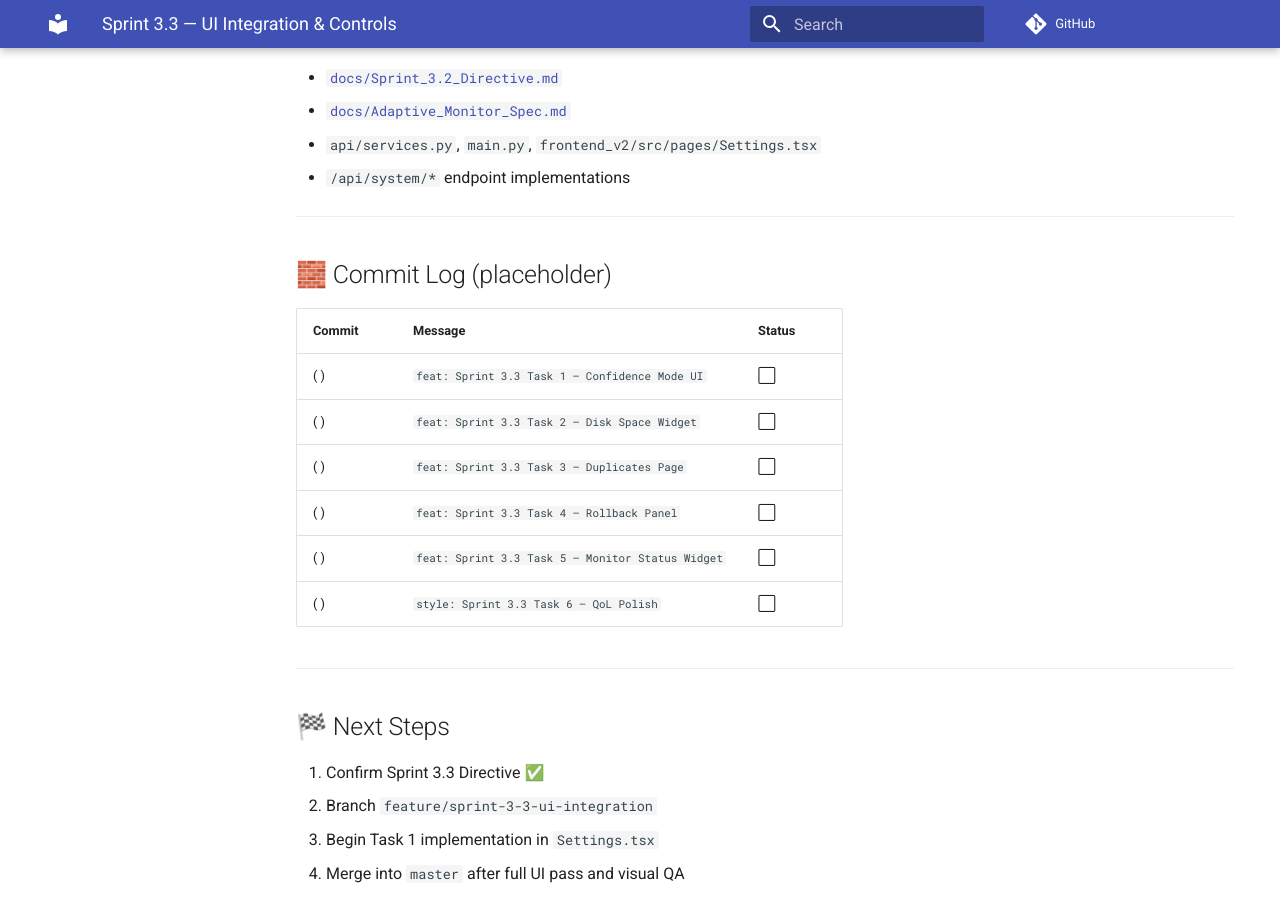
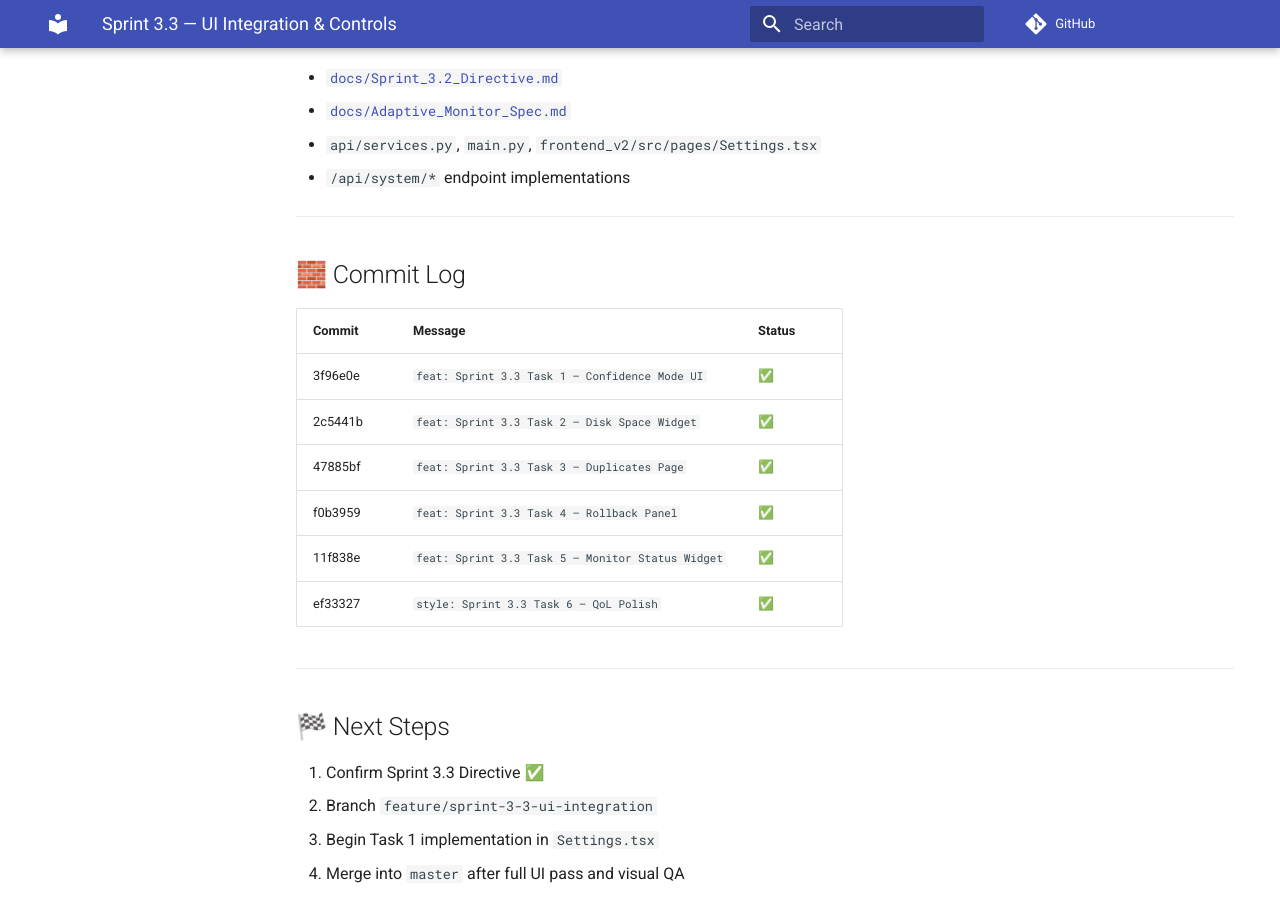
Before and after one commit to thebearwithabite/ai-file-organizer, an MkDocs documentation site: the page built from docs/Sprint_3.3_Directive.md, in a window 1280 px wide and 900 px high, scrolled down 2279 px. Built offline with MkDocs 1.6.1 and Material for MkDocs 9.7.7, drawn with Linux system fonts in a browser that asks for light colours; comment, search, counter and statistics services are not loaded; the version menu is left out.

Commit message:
docs: Sprint 3.3 Complete — Update directive with commit hashes
Updated Sprint 3.3 directive to reflect completion:
- Status changed from Planned to Complete
- Added completion date: 2025-11-07
- Updated commit log with all 6 task hashes
- All tasks marked as ✅ complete

Sprint 3.3 successfully delivered all 6 UI integration features connecting
Sprint 3.2 backend systems to the glassmorphic frontend.

🤖 Generated with [Claude Code](https://claude.com/claude-code)

Co-Authored-By: Claude <noreply@anthropic.com>

```diff
--- a/docs/Sprint_3.3_Directive.md
+++ b/docs/Sprint_3.3_Directive.md
@@ -121,15 +122,15 @@ Sprint 3.3 now surfaces these features in the UI.
 
 ---
 
-## 🧱 Commit Log (placeholder)
+## 🧱 Commit Log
 | Commit | Message | Status |
 |---------|----------|--------|
-| ( ) | `feat: Sprint 3.3 Task 1 — Confidence Mode UI` | ⬜ |
-| ( ) | `feat: Sprint 3.3 Task 2 — Disk Space Widget` | ⬜ |
-| ( ) | `feat: Sprint 3.3 Task 3 — Duplicates Page` | ⬜ |
-| ( ) | `feat: Sprint 3.3 Task 4 — Rollback Panel` | ⬜ |
-| ( ) | `feat: Sprint 3.3 Task 5 — Monitor Status Widget` | ⬜ |
-| ( ) | `style: Sprint 3.3 Task 6 — QoL Polish` | ⬜ |
+| 3f96e0e | `feat: Sprint 3.3 Task 1 — Confidence Mode UI` | ✅ |
+| 2c5441b | `feat: Sprint 3.3 Task 2 — Disk Space Widget` | ✅ |
+| 47885bf | `feat: Sprint 3.3 Task 3 — Duplicates Page` | ✅ |
+| f0b3959 | `feat: Sprint 3.3 Task 4 — Rollback Panel` | ✅ |
+| 11f838e | `feat: Sprint 3.3 Task 5 — Monitor Status Widget` | ✅ |
+| ef33327 | `style: Sprint 3.3 Task 6 — QoL Polish` | ✅ |
 
 ---
 
```
Also changed, not shown: other parts of docs/Sprint_3.3_Directive.md (+2 -1 lines).
